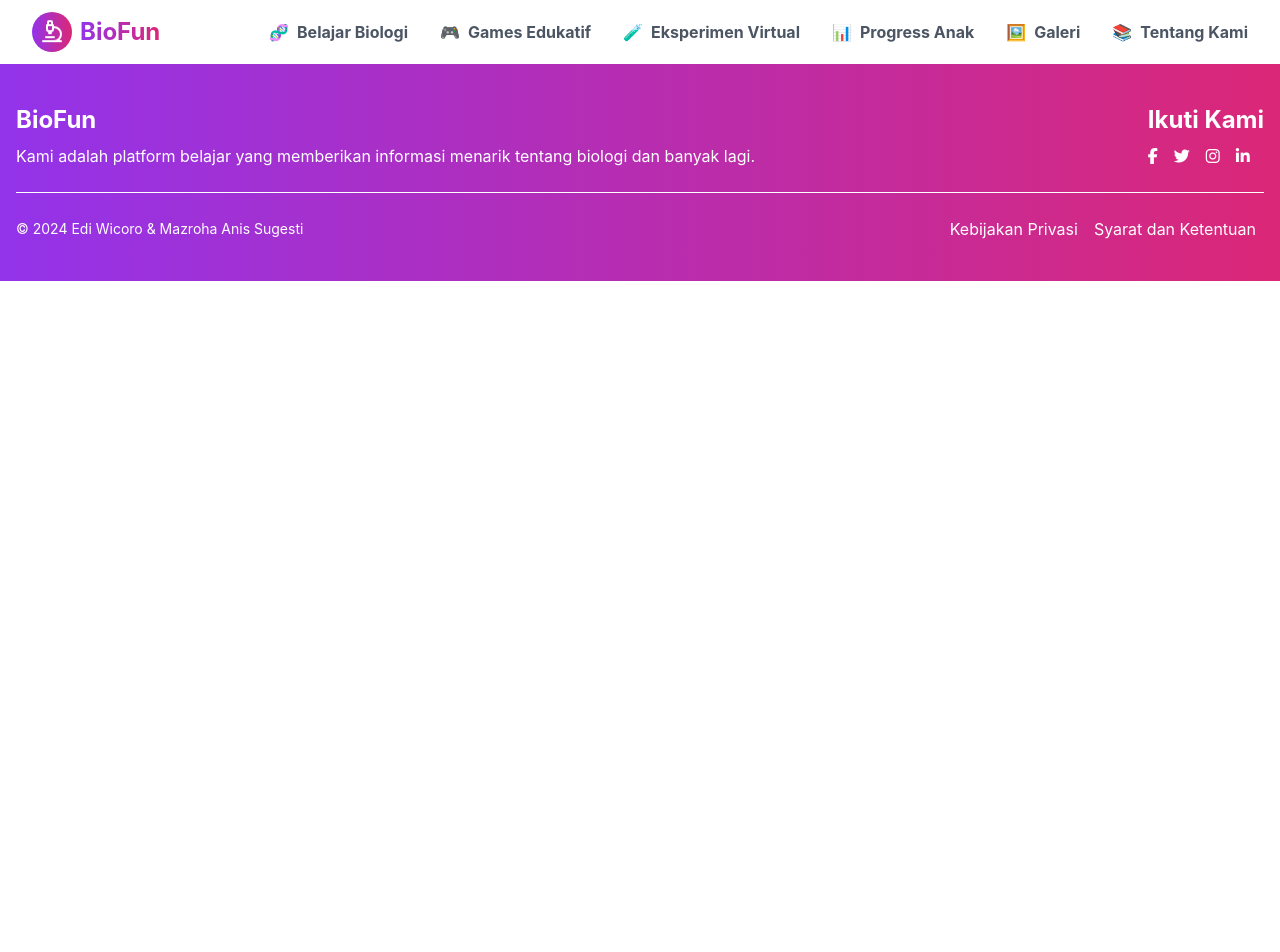
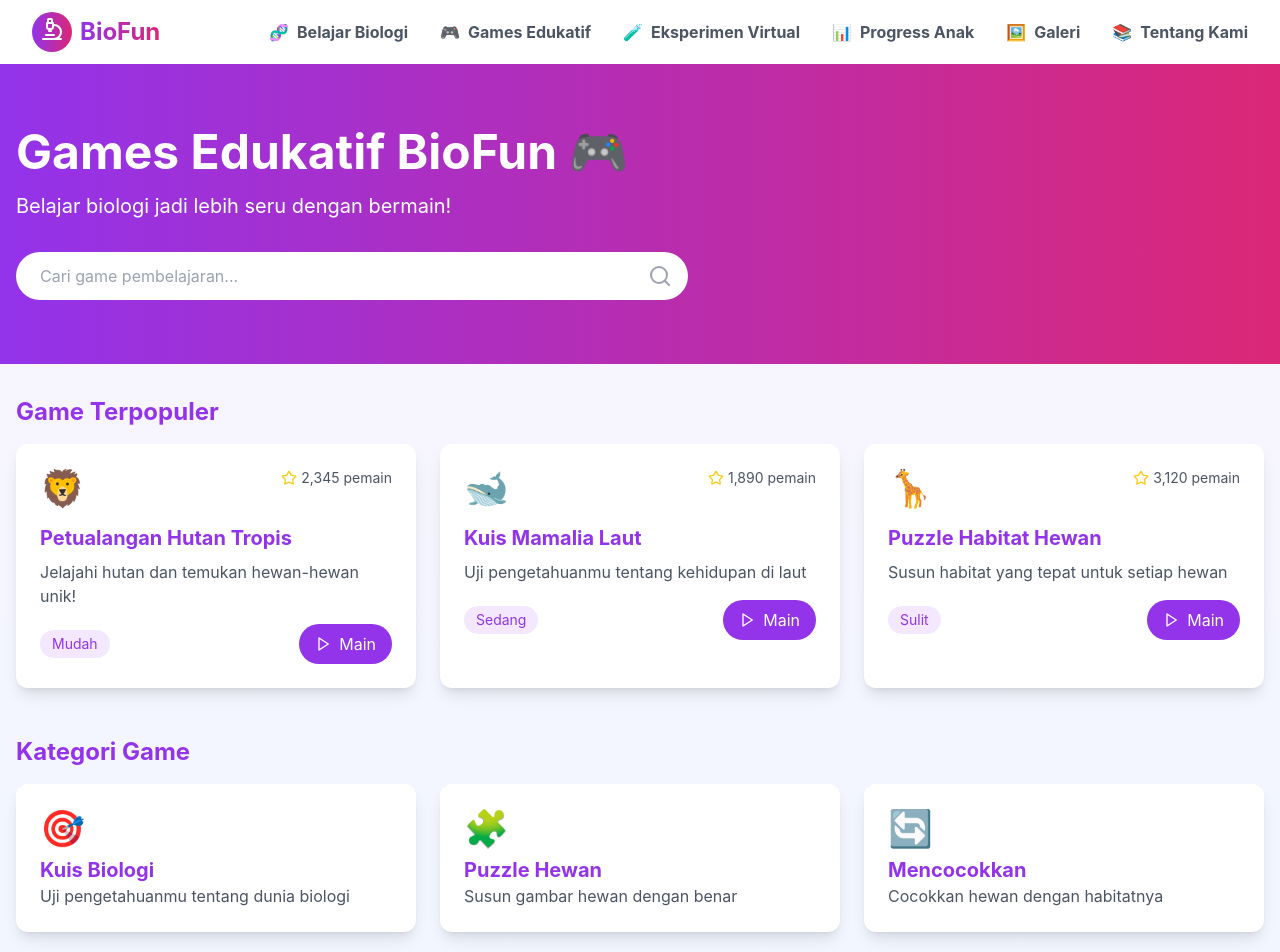
Before and after one commit to Ediw7/biofun, a React (Create React App) app: page /games-edukatif in a window 1280 px wide. Shown: the top 952 px of the page. Before the commit the page ends 800 px from the top, so only its background shows below. Built offline with nearby package versions, Linux system fonts and the light colour scheme.

Commit message:
mencoba game edukatif

```diff
--- a/src/App.js
+++ b/src/App.js
@@ -7,6 +7,7 @@ import Home from './pages/Home';
 import BelajarHewan from './pages/BelajarHewan';
 import BelajarTumbuhan from './pages/BelajarTumbuhan';
 import BelajarManusia from './pages/BelajarManusia';
+import GamesEdukatif from './pages/GamesEdukatif';
 import Footer from './components/Footer';
 import Header from './components/Header'; // Pastikan path ini benar
 
@@ -19,6 +20,7 @@ const App = () => {
         <Route path="/belajar-hewan" element={<BelajarHewan />} />
         <Route path="/belajar-tumbuhan" element={<BelajarTumbuhan />} />
         <Route path="/belajar-manusia" element={<BelajarManusia />} />
+        <Route path="/games-edukatif" element={<GamesEdukatif />} />
       </Routes>
       <Footer />
     </Router>
--- /dev/null
+++ b/src/pages/GamesEdukatif.js
@@ -0,0 +1,118 @@
+import React, { useState } from 'react';
+import { Search, Play, Star, Trophy, Brain } from 'lucide-react';
+
+const GamesEdukatif = () => {
+  const [searchQuery, setSearchQuery] = useState('');
+
+  const categories = [
+    { id: 'quiz', name: 'Kuis Biologi', icon: '🎯', description: 'Uji pengetahuanmu tentang dunia biologi' },
+    { id: 'puzzle', name: 'Puzzle Hewan', icon: '🧩', description: 'Susun gambar hewan dengan benar' },
+    { id: 'matching', name: 'Mencocokkan', icon: '🔄', description: 'Cocokkan hewan dengan habitatnya' },
+    { id: 'memory', name: 'Kartu Memori', icon: '🃏', description: 'Latih ingatanmu tentang klasifikasi hewan' },
+    { id: 'adventure', name: 'Petualangan', icon: '🗺️', description: 'Jelajahi dunia hewan yang menakjubkan' },
+    { id: 'simulation', name: 'Simulasi', icon: '🔬', description: 'Simulasikan kehidupan hewan' }
+  ];
+
+  const featuredGames = [
+    {
+      id: 1,
+      title: "Petualangan Hutan Tropis",
+      category: "adventure",
+      difficulty: "Mudah",
+      players: "2,345",
+      icon: "🦁",
+      description: "Jelajahi hutan dan temukan hewan-hewan unik!"
+    },
+    {
+      id: 2,
+      title: "Kuis Mamalia Laut",
+      category: "quiz",
+      difficulty: "Sedang",
+      players: "1,890",
+      icon: "🐋",
+      description: "Uji pengetahuanmu tentang kehidupan di laut"
+    },
+    {
+      id: 3,
+      title: "Puzzle Habitat Hewan",
+      category: "puzzle",
+      difficulty: "Sulit",
+      players: "3,120",
+      icon: "🦒",
+      description: "Susun habitat yang tepat untuk setiap hewan"
+    }
+  ];
+
+  return (
+    <div className="min-h-screen bg-gradient-to-b from-purple-50 to-blue-50">
+      {/* Hero Section */}
+      <div className="bg-gradient-to-r from-purple-600 to-pink-600 text-white py-16">
+        <div className="container mx-auto px-4">
+          <h1 className="text-4xl md:text-5xl font-bold mb-4">Games Edukatif BioFun 🎮</h1>
+          <p className="text-xl mb-8">Belajar biologi jadi lebih seru dengan bermain!</p>
+
+          {/* Search Bar */}
+          <div className="relative max-w-2xl">
+            <input
+              type="text"
+              placeholder="Cari game pembelajaran..."
+              className="w-full px-6 py-3 rounded-full text-gray-800 focus:outline-none focus:ring-2 focus:ring-purple-300"
+              value={searchQuery}
+              onChange={(e) => setSearchQuery(e.target.value)}
+            />
+            <Search className="absolute right-4 top-3 text-gray-400" />
+          </div>
+        </div>
+      </div>
+
+      {/* Featured Games */}
+      <div className="container mx-auto px-4 py-8">
+        <h2 className="text-2xl font-bold mb-4 text-purple-600">Game Terpopuler</h2>
+        <div className="grid grid-cols-1 md:grid-cols-2 lg:grid-cols-3 gap-6 mb-12">
+          {featuredGames.map((game) => (
+            <div
+              key={game.id}
+              className="bg-white rounded-xl p-6 shadow-lg hover:shadow-xl transition-shadow duration-200 cursor-pointer"
+            >
+              <div className="flex justify-between items-start mb-4">
+                <div className="text-4xl">{game.icon}</div>
+                <div className="flex items-center gap-1">
+                  <Star className="w-4 h-4 text-yellow-400" />
+                  <span className="text-sm text-gray-600">{game.players} pemain</span>
+                </div>
+              </div>
+              <h3 className="text-xl font-bold text-purple-600 mb-2">{game.title}</h3>
+              <p className="text-gray-600 mb-4">{game.description}</p>
+              <div className="flex justify-between items-center">
+                <span className="px-3 py-1 bg-purple-100 text-purple-600 rounded-full text-sm">
+                  {game.difficulty}
+                </span>
+                <button className="flex items-center gap-2 bg-purple-600 text-white px-4 py-2 rounded-full hover:bg-purple-700 transition-colors">
+                  <Play className="w-4 h-4" />
+                  Main
+                </button>
+              </div>
+            </div>
+          ))}
+        </div>
+
+        {/* Game Categories */}
+        <h2 className="text-2xl font-bold mb-4 text-purple-600">Kategori Game</h2>
+        <div className="grid grid-cols-1 md:grid-cols-2 lg:grid-cols-3 gap-6">
+          {categories.map((category) => (
+            <div
+              key={category.id}
+              className="bg-white rounded-xl p-6 shadow-lg hover:shadow-xl transition-shadow duration-200 cursor-pointer"
+            >
+              <div className="text-4xl mb-2">{category.icon}</div>
+              <h3 className="text-xl font-bold text-purple-600">{category.name}</h3>
+              <p className="text-gray-600">{category.description}</p>
+            </div>
+          ))}
+        </div>
+      </div>
+    </div>
+  );
+};
+
+export default GamesEdukatif;
```
Also changed, not shown: 1 other file (tests, documents, lock files or other folders).
